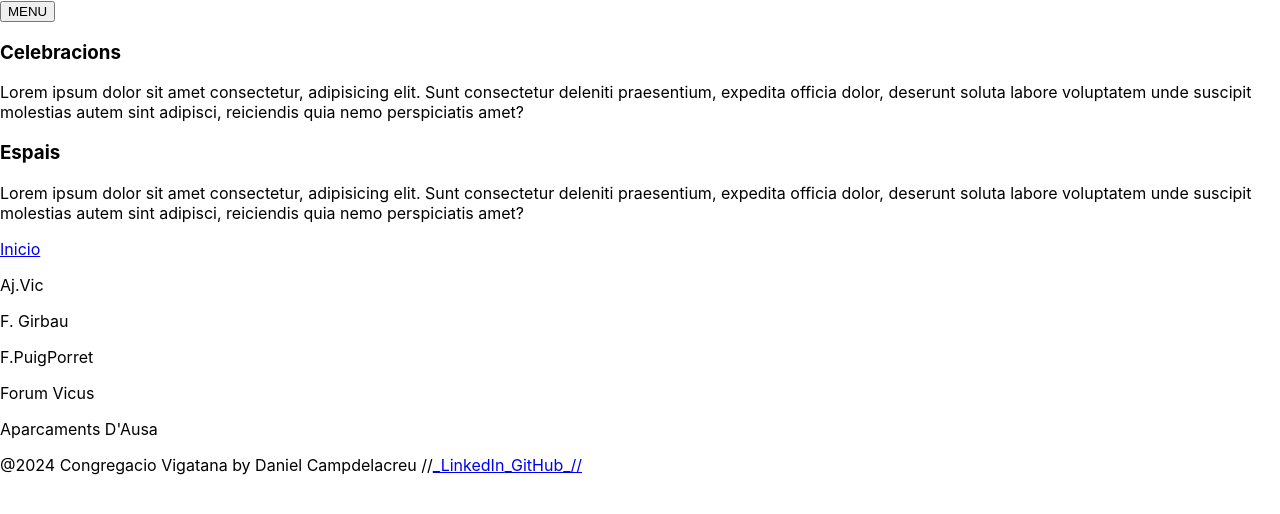
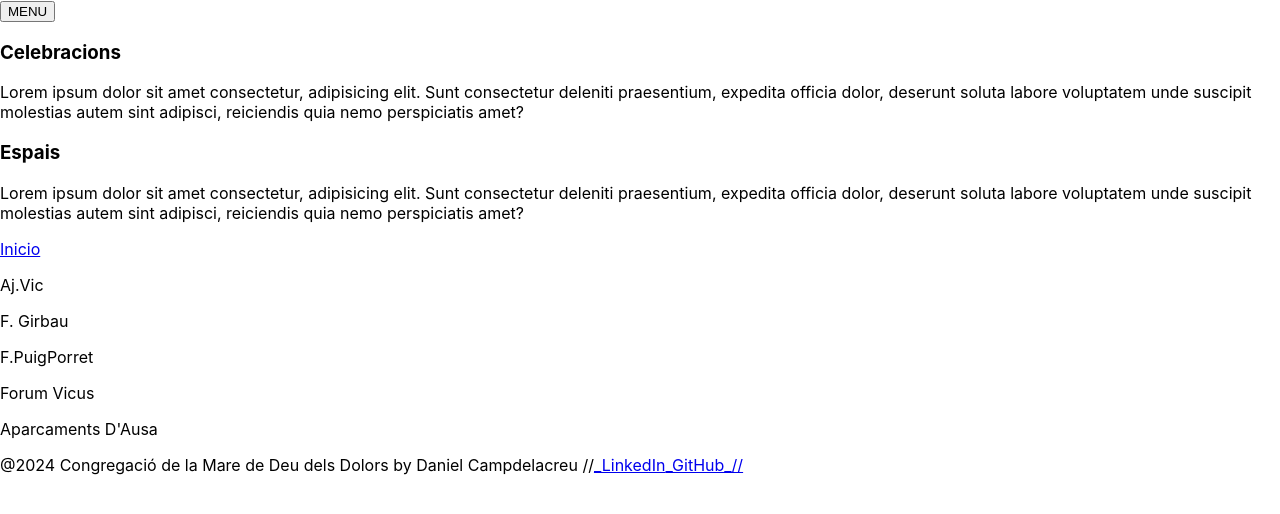
Before and after one commit to danicampdelacreu/congregacio_vic, a React (Create React App) app: page /espiritual in a window 1280 px wide. Shown: the top 514 px of the page. Built offline with nearby package versions, Linux system fonts and the light colour scheme.

Commit message:
footer name client

```diff
--- a/src/components/footer/Footer.jsx
+++ b/src/components/footer/Footer.jsx
@@ -14,7 +14,7 @@ export default function Footer() {
             </div>
             <div className='footerLinkDani'>
                 <p>
-                    @2024 Congregacio Vigatana by Daniel Campdelacreu //
+                    @2024 Congregació de la Mare de Deu dels Dolors by Daniel Campdelacreu //
                     <a href=
                         "https://linkedin.com/in/danicampdelacreu-developer">
                         _LinkedIn
```
